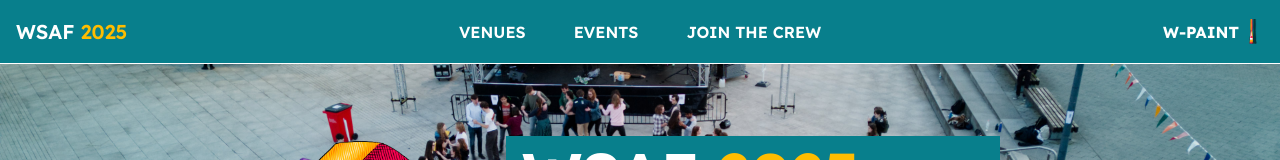
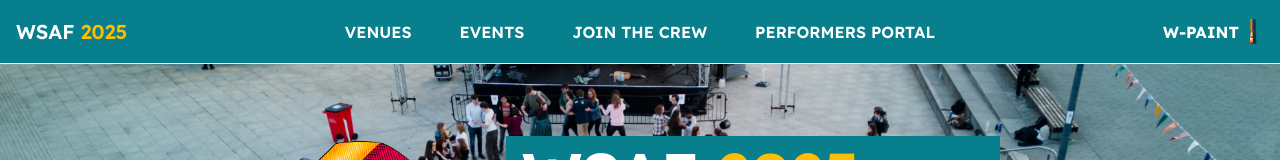
Before and after one commit to WarwickStudentArtsFestival/wsaf25-website, a Next.js app: page / in a window 1280 px wide. Shown: the top 160 px of the page. Built offline with nearby package versions, Linux system fonts and the light colour scheme.

Commit message:
performers portal link

```diff
--- a/src/app/components/NavLinks.tsx
+++ b/src/app/components/NavLinks.tsx
@@ -26,6 +26,7 @@
     // longLabel: 'Join the Crew',
     href: '/crew',
   },
+  { shortLabel: 'Performers Portal', href: 'https://pretalx.wsaf.org.uk/' },
 ];
 
 export default function NavLinks({ onClick }: Props) {
@@ -33,7 +34,7 @@
   const isActive = (href: string) => pathname === href;
 
   return (
-    <ul className="flex flex-col sm:flex-row flex-1 gap-4 md:gap-8 font-semibold uppercase">
+    <ul className="flex flex-col sm:flex-row z-65 flex-1 gap-4 md:gap-8 font-semibold uppercase">
       {navItems.map(({ shortLabel, longLabel, href }) => {
         const active = isActive(href);
         return (
--- a/src/app/components/header.tsx
+++ b/src/app/components/header.tsx
@@ -60,7 +60,7 @@
         </button>
       </div>
       {mobileMenuOpen && (
-        <div className="md:hidden absolute top-16 left-0 right-0 bg-teal border-b border-b-white p-4 z-50">
+        <div className="md:hidden absolute top-16 z-100 left-0 right-0 bg-teal border-b border-b-white p-4">
           <nav
             className="flex flex-col gap-4 items-start w-full"
             role="navigation"
```
